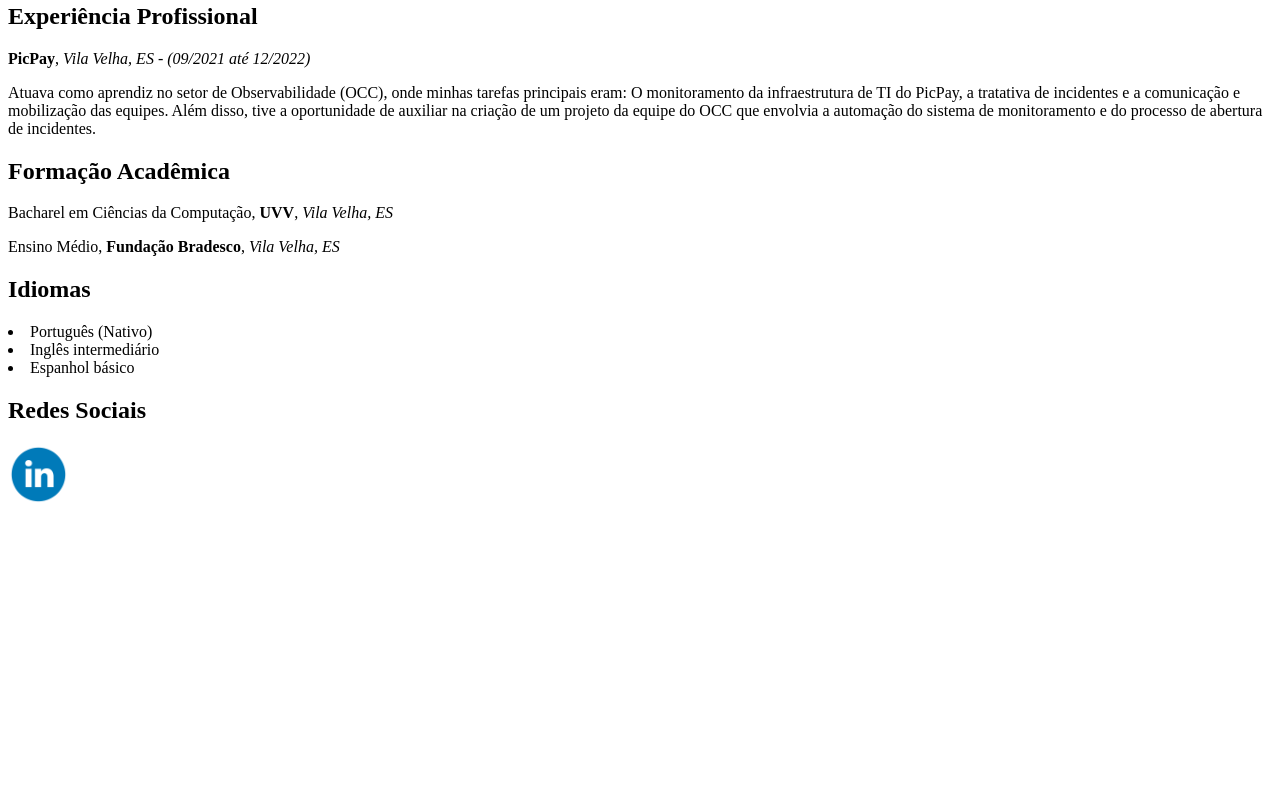
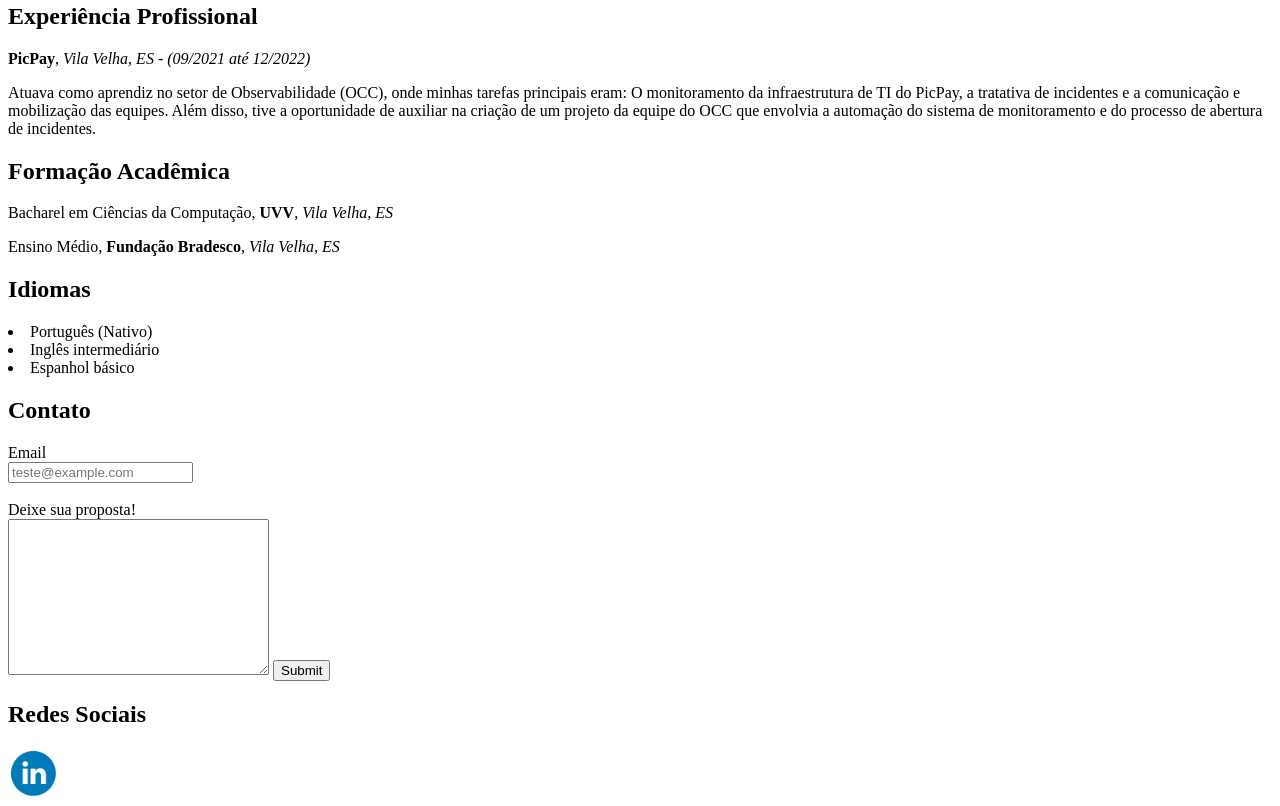
Before and after one commit to carreiranicolas/AV1-Otavio-UVV, a plain HTML site: page index.html in a window 1280 px wide. Shown: the part 645-1451 px from the top of the page. Before the commit the page ends 1157 px from the top, so only its background shows below. Drawn offline with Linux system fonts and the light colour scheme.

Commit message:
Adicionei a parte de contato
Coloquei uma parte de contato onde tem algumas labels (email e mensagem), onde você pode escrever ambos e enviar.

```diff
--- a/index.html
+++ b/index.html
@@ -53,9 +53,25 @@
     <li> Inglês intermediário</li>
     <li> Espanhol básico</li>
 
+    <h2> Contato</h2>
+
+    <form action="#">
+
+        <label for="Email">Email</label> <br>
+
+        <input placeholder="teste@example.com" name="Email" id="Email"> <br> <br>
+
+        <label for="message"> Deixe sua proposta!</label> <br>
+
+        <textarea name="message" id="message" cols="30" rows="10"></textarea>
+
+        <input type="submit">
+
+    </form>
+
     <h2> Redes Sociais</h2>
 
-   <a href="https://www.linkedin.com/in/nicolasrcarreira/" target="_blank"><img src="image.png" width="60px" </a>
+   <a href="https://www.linkedin.com/in/nicolasrcarreira/" target="_blank"><img src="image.png" width="50px" </a>
 
 </body>
 
```
